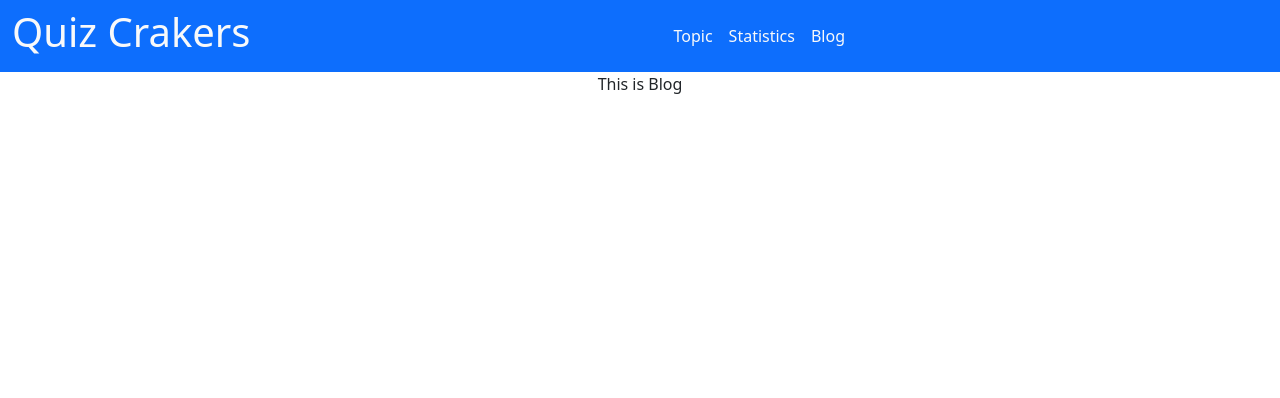
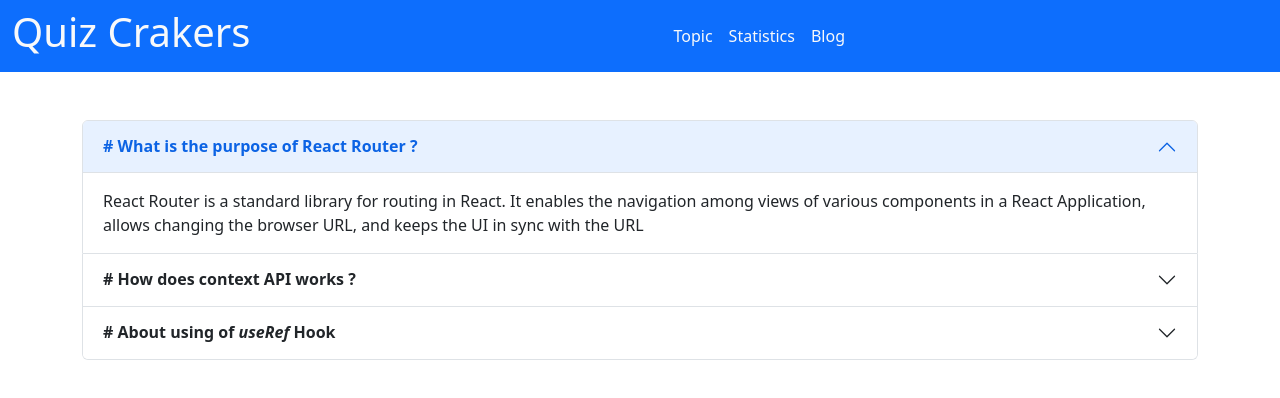
Before and after one commit to Irfan-Chowdhury/quiz-crackerz, a React (Create React App) app: page /blog in a window 1280 px wide. Shown: the top 398 px of the page. Built offline with nearby package versions, Linux system fonts and the light colour scheme.

Commit message:
Blog Done

```diff
--- a/public/index.html
+++ b/public/index.html
@@ -39,5 +39,6 @@
       To begin the development, run `npm start` or `yarn start`.
       To create a production bundle, use `npm run build` or `yarn build`.
     -->
+
   </body>
 </html>
--- a/src/App.js
+++ b/src/App.js
@@ -11,4 +11,6 @@ function App() {
   );
 }
 
+// https://github.com/programming-hero-web-course2/b6-quiz-crackerz-Irfan-Chowdhury
+
 export default App;
--- a/src/components/Blog/Blog.js
+++ b/src/components/Blog/Blog.js
@@ -2,8 +2,93 @@ import React from 'react';
 
 const Blog = () => {
     return (
-        <div>
-            This is Blog
+        <div className='container mt-5'>
+            <div className="accordion text-start" id="accordionExample">
+                <div className="accordion-item">
+                    <h2 className="accordion-header" id="headingOne">
+                        <button className="accordion-button" type="button" data-bs-toggle="collapse" data-bs-target="#collapseOne" aria-expanded="true" aria-controls="collapseOne">
+                            <b># What is the purpose of React Router  ?</b>
+                        </button>
+                    </h2>
+                    <div id="collapseOne" className="accordion-collapse collapse show" aria-labelledby="headingOne" data-bs-parent="#accordionExample">
+                        <div className="accordion-body">
+                            React Router is a standard library for routing in React. It enables the navigation among views of various components in a React Application, allows changing the browser URL, and keeps the UI in sync with the URL
+                        </div>
+                    </div>
+                </div>
+                <div className="accordion-item">
+                    <h2 className="accordion-header" id="headingTwo">
+                        <button className="accordion-button collapsed" type="button" data-bs-toggle="collapse" data-bs-target="#collapseTwo" aria-expanded="false" aria-controls="collapseTwo">
+                            <b># How does context API works ?</b>
+                        </button>
+                    </h2>
+                    <div id="collapseTwo" className="accordion-collapse collapse" aria-labelledby="headingTwo" data-bs-parent="#accordionExample">
+                        <div className="accordion-body">
+                            The React Context API is a way for a React app to effectively produce global variables that can be passed around. This is the alternative to "prop drilling" or moving props from grandparent to child to parent, and so on. Context is also touted as an easier, lighter approach to state management using Redux.
+                            <br />
+                            Context API is a (kind of) new feature added in version 16.3 of React that allows one to share state across the entire app (or part of it) lightly and with ease.
+                            <br />
+                            React.createContext() is all you need. It returns a consumer and a provider. Provider is a component that as it's names suggests provides the state to its children. It will hold the "store" and be the parent of all the components that might need that store. Consumer as it so happens is a component that consumes and uses the state. More information can be found on React's documentation page
+                            <br />
+                            <br />
+                            <b>Context API will replace redux?</b>
+                            <br />
+                            No. Well, not entirely.
+
+                            Redux is great and came perfectly to answer the need for state management. Actually, it answered this need so well that it came to be known that you can't be a "true" React developer if you don't know your way around Redux. However, Redux has its disadvantages, and that's why it's important to know what Context API gives us that Redux doesn't:
+
+                            Simplicity - When using redux people tend to manage almost all of their state in redux and it causes 2 problems:
+
+                            Overhead - Why should I create/update 3 files just to add one tiny feature?
+                            One of the significant advantages of React's one-way data binding is that it's easy to understand - A component passes state to its children. Using Redux takes it away from us.
+                            Using Context API we can define several unrelated contexts (stores) and use each in its proper place in the app.
+
+                        </div>
+                    </div>
+                </div>
+                <div className="accordion-item">
+                    <h2 className="accordion-header" id="headingThree">
+                        <button className="accordion-button collapsed" type="button" data-bs-toggle="collapse" data-bs-target="#collapseThree" aria-expanded="false" aria-controls="collapseThree">
+                            <b># About using of <i>useRef</i> Hook</b>
+                        </button>
+                    </h2>
+                    <div id="collapseThree" className="accordion-collapse collapse" aria-labelledby="headingThree" data-bs-parent="#accordionExample">
+                        <div className="accordion-body">
+                        The useRef Hook allows you to persist values between renders.
+                        It can be used to store a mutable value that does not cause a re-render when updated.
+                        It can be used to access a DOM element directly.
+                        <br /><br />
+                        <b>Does Not Cause Re-renders</b>
+                        <br />
+                        Does Not Cause Re-renders
+                        useRef() only returns one item. It returns an Object called current.
+
+                        When we initialize useRef we set the initial value: useRef(0).
+
+                        It's like doing this: const count  We can access the count by using count.current.
+                        <br /><br />
+                       <b> Accessing DOM Elements</b>
+                        In general, we want to let React handle all DOM manipulation.
+
+                        But there are some instances where useRef can be used without causing issues.
+
+                        In React, we can add a ref attribute to an element to access it directly in the DOM.
+                        <br />
+
+                        <b>Tracking State Changes</b>
+                        The useRef Hook can also be used to keep track of previous state values.
+
+                        This is because we are able to persist useRef values between renders.
+
+                        <br /><br />
+                        This time we use a combination of useState, useEffect, and useRef to keep track of the previous state.
+
+                        In the useEffect, we are updating the useRef current value each time the inputValue is updated by entering text into the input field.
+
+                        </div>
+                    </div>
+                </div>
+            </div>
         </div>
     );
 };
--- a/src/index.js
+++ b/src/index.js
@@ -4,6 +4,7 @@ import './index.css';
 import App from './App';
 import reportWebVitals from './reportWebVitals';
 import 'bootstrap/dist/css/bootstrap.min.css';
+import 'bootstrap/dist/js/bootstrap.min.js';
 
 const root = ReactDOM.createRoot(document.getElementById('root'));
 root.render(
--- a/src/router/route.js
+++ b/src/router/route.js
@@ -15,11 +15,11 @@ export const router = createBrowserRouter([
           element: <Topic></Topic>
         },
         {
-          path: "/statistics",
+          path: "statistics",
           element: <Statistics></Statistics>
         },
         {
-          path: "/blog",
+          path: "blog",
           element: <Blog></Blog>
         }
       ]
```
